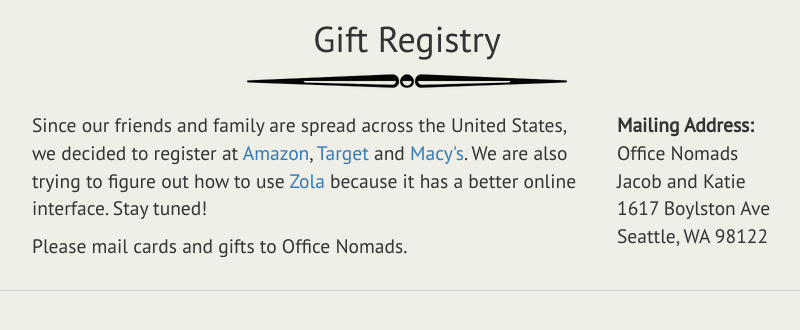
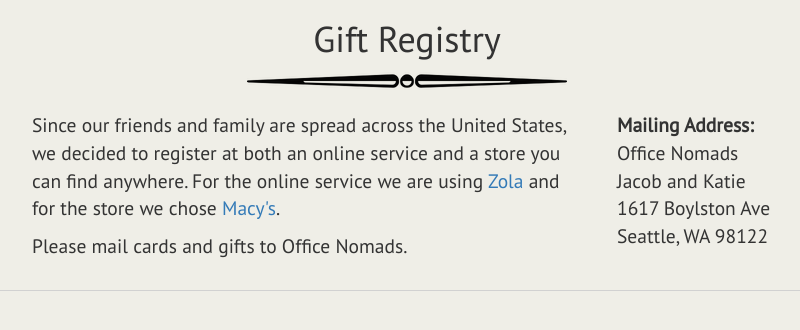
Before and after one commit to jsayles/wedding, a Django app: page /registry/ in a window 1280 px wide. Shown: the part 51-381 px from the top of the page, without its empty margins (233-1033 px from the left). Run offline with Django 3.2, Linux system fonts and the light colour scheme; parts of the project's set-up code (start-up, migrations or seed data) failed here and were passed over; some libraries are stand-ins or nearby versions.

Commit message:
updated text

```diff
--- a/wedding/templates/registry.html
+++ b/wedding/templates/registry.html
@@ -7,12 +7,10 @@
 <div class="row">
 	<div class="col-sm-6 col-sm-offset-2">
 		<p class="text-left">
-			Since our friends and family are spread across the United States, we decided to register at
-			<a href="http://www.amazon.com/registry/wedding/2KCPZN351QGD8">Amazon</a>,
-			<a href="https://www-secure.target.com/gift-registry/registry/V9fPZ73tKp4au-rP42PbPA">Target</a> and
-			<a href="http://www1.macys.com/registry/wedding/guest/?registryId=2234378">Macy's</a>.
-			We are also trying to figure out how to use <a href="https://www.zola.com/registry/jacobandkatiegetmarried">Zola</a>
-			because it has a better online interface.  Stay tuned!
+			Since our friends and family are spread across the United States, we decided to register at both an online
+			service and a store you can find anywhere.  For the online service we are using
+			<a href="https://www.zola.com/registry/jacobandkatiegetmarried" target="new">Zola</a> and for the store we chose
+			<a href="http://www1.macys.com/registry/wedding/guest/?registryId=2234378" target="new">Macy's</a>.
 		</p>
 		<p class="text-left">
 			Please mail cards and gifts to Office Nomads.
```
